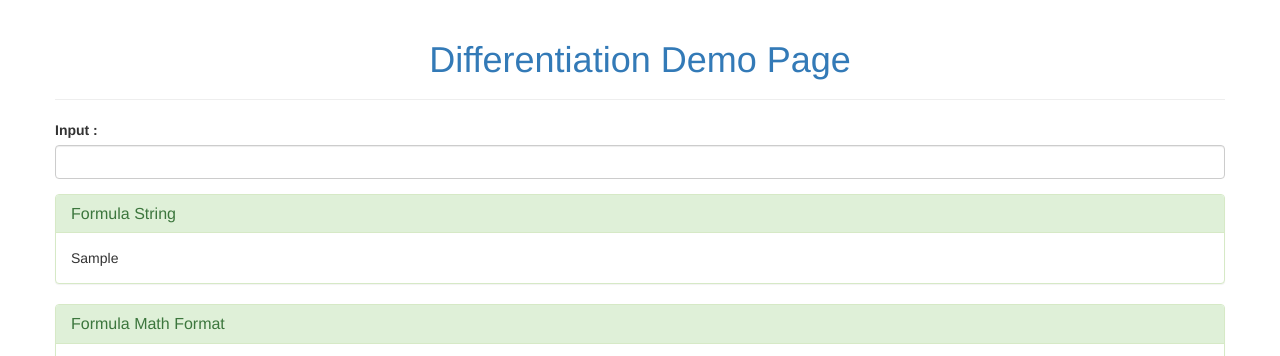
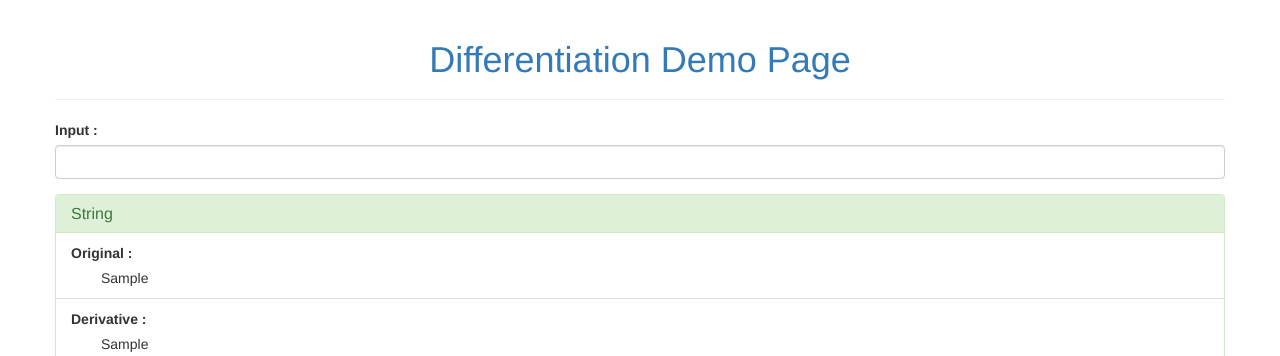
Before and after one commit to HaebinShin/differentiation-api, a Flask app: template templates/index.html in a window 1280 px wide. Shown: the top 356 px of the page. Run offline with Flask 2, Linux system fonts and the light colour scheme; the template is opened without the code that fills it: most values are stand-ins (such as "Sample title", 1, 10 or a date in 2020); some libraries are stand-ins or nearby versions.

Commit message:
Add css styling

```diff
--- a/app.py
+++ b/app.py
@@ -18,7 +18,7 @@ def index():
 	else:
 		input_formula=request.form['formula']
 
-		os.system('rm static/*.png > /dev/null')
+		os.system('rm static/*.png 2>/dev/null')
 
 
 		try:
@@ -35,11 +35,11 @@ def index():
 			if len(df_list)<=1:
 				plot=f.getPlotImage(0,2,'plot.png')
 				if plot==True:
-					os.system('mv plot.png static/ > /dev/null')
+					os.system('mv plot.png static/ 2>/dev/null')
 				if len(df_list)==1:
 					deri_plot=df_list[0].getPlotImage(0,2,'deri_plot.png')
 					if deri_plot==True:
-						os.system('mv deri_plot.png static/ > /dev/null')
+						os.system('mv deri_plot.png static/ 2>/dev/null')
 
 
 			return render_template('index.html', formula=f, deri_formulas=df_list, plot=plot, deri_plot=deri_plot)
--- /dev/null
+++ b/static/css/style.css
@@ -0,0 +1,3 @@
+.list-group-item-result {
+	margin-left: 30px
+}
--- a/templates/index.html
+++ b/templates/index.html
@@ -2,6 +2,7 @@
 <html>
 	<head>
 		<title>differentiation demo</title>
+		<link rel="stylesheet" type="text/css" href="/static/css/style.css"/>
 		<link rel="stylesheet" href="http://maxcdn.bootstrapcdn.com/bootstrap/3.3.6/css/bootstrap.min.css">
 	</head>
 
@@ -19,7 +20,7 @@
 
 	<script src="http://ajax.googleapis.com/ajax/libs/jquery/1.9.1/jquery.min.js"></script>
 	<script src="http://maxcdn.bootstrapcdn.com/bootstrap/3.3.6/js/bootstrap.min.js"></script>
-	<script src="/static/jquery.jslatex.packed.js"></script>
+	<script src="/static/js/jquery.jslatex.packed.js"></script>
 
 	<script>
 		$(function () {
--- a/templates/result.html
+++ b/templates/result.html
@@ -1,27 +1,56 @@
 <div class="row">
 	<div class='panel panel-success'>
 		<div class='panel-heading'>
-			<h3 class='panel-title'>Formula String</h3>
+			<h3 class='panel-title'>String</h3>
 		</div>
-		<div class='panel-body'>
+		<!--<div class='panel-body'>
+			<div><label>Original :</label></div>
 			{{ formula.toString() }}
-		</div>
+			<div><label>Derivative :</label></div>
+			{% for now_formula in deri_formulas %}
+			<p>{{ now_formula.toString() }}</p>
+			{% endfor %}
+		</div>-->
+		<ul class='list-group'>
+			<li class='list-group-item'>
+				<div><label>Original :</label></div>
+				<div class='list-group-item-result'>{{ formula.toString() }}	</div>
+			</li>
+			<li class='list-group-item'>
+				<div><label>Derivative :</label></div>
+				{% for now_formula in deri_formulas %}
+				<div class='list-group-item-result'>{{ now_formula.toString() }}</div>
+				{% endfor %}
+			</li>
+		</ul>
 	</div>
 	<div class='panel panel-success'>
 		<div class='panel-heading'>
-			<h3 class='panel-title'>Formula Math Format</h3>
+			<h3 class='panel-title'>Math Format</h3>
 		</div>
-		<div class='panel-body'>
-			<div class='latex'>
+		<ul class='list-group'>
+			<li class='list-group-item'>
+				<div><label>Original :</label></div>
+				<div class='latex list-group-item-result'>
 					{{ formula.getLatexString() }}
 				</div>
+			</li>
+			<li class='list-group-item'>
+				<div><label>Derivative :</label></div>
+				<div class='latex list-group-item-result'>
+					{% for now_formula in deri_formulas %}
+					<p>{{ now_formula.getLatexString() }}</p>
+					{% endfor %}
 				</div>
+			</li>
+		</ul>
 	</div>
 	<div class='panel panel-success'>
 		<div class='panel-heading'>
-			<h3 class='panel-title'>Formula Plot</h3>
+			<h3 class='panel-title'>Plot</h3>
 		</div>
-		<div class='panel-body'>
+		<ul class='list-group'>
+			<li class='list-group-item'>
 				<div><label>Original :</label></div>
 				{% if plot!=None %}
 				<div><script>
@@ -29,6 +58,8 @@
 					document.write("<img src="+src+" width=500px height=400px>");
 				</script></div>
 				{% endif %}
+			</li>
+			<li class='list-group-item'>
 				<div><label>Derivative :</label></div>
 				{% if deri_plot!=None %}
 				<div><script>
@@ -36,18 +67,9 @@
 					document.write("<img src="+d_src+" width=500px height=400px>");
 				</script></div>
 				{% endif %}
+			</li>
 
-		</div>
-	</div>
-	<div class='panel panel-success'>
-		<div class='panel-heading'>
-			<h3 class='panel-title'>Derivative String</h3>
-		</div>
-		<div class='panel-body'>
-			{% for now_formula in deri_formulas %}
-			<p>{{ now_formula.toString() }}</p>
-			{% endfor %}
-		</div>
+		</ul>
 	</div>
 	<div class='panel panel-success'>
 		<div class='panel-heading'>
```
Also changed, not shown: static/js/jquery.jslatex.packed.js (renamed from static/jquery.jslatex.packed.js). Lines whose indentation alone changed are shown as unchanged.
